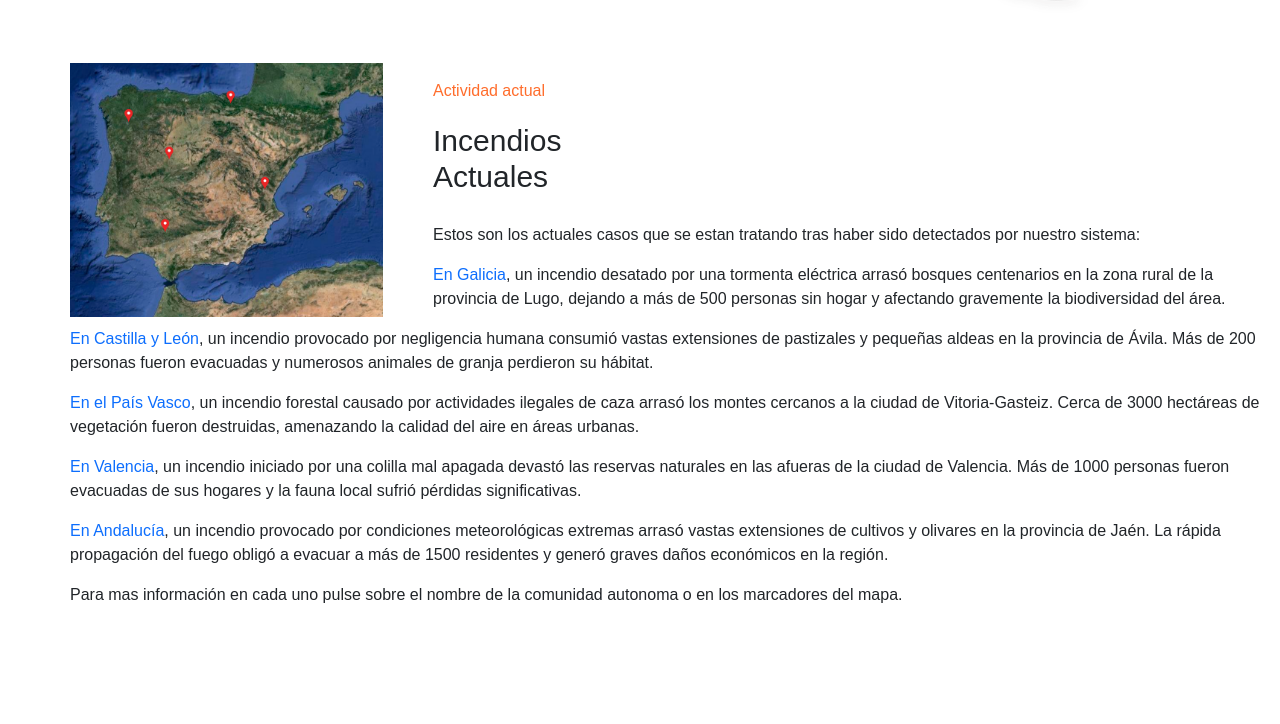
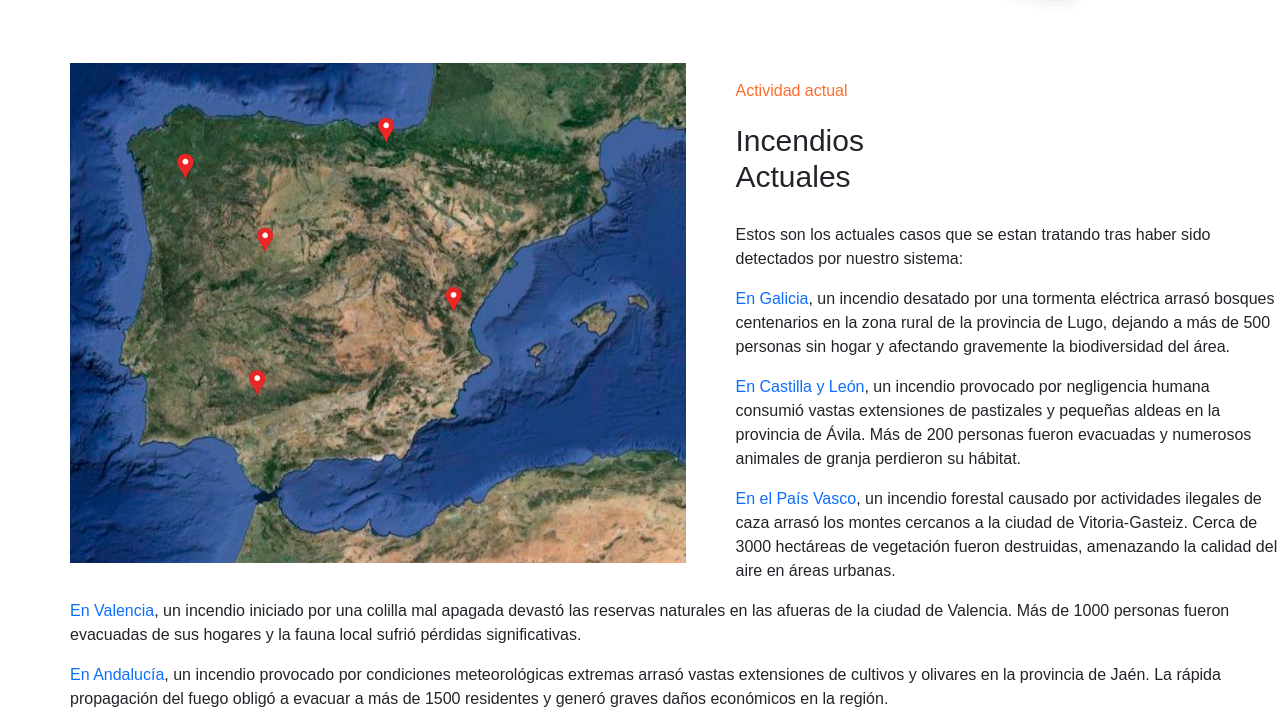
Before and after one commit to TsRolo/TsRolo.github.io, a plain HTML site: page index.html in a window 1280 px wide. Shown: the part 693-1417 px from the top of the page. Drawn offline with nearby package versions, Linux system fonts and the light colour scheme; grey boxes are pictures that could not be loaded.

Commit message:
Update index.html

```diff
--- a/index.html
+++ b/index.html
@@ -36,7 +36,7 @@
 		</div>
         <section id="Mapa">
             <div class="py-6">
-                <p><a href="index.html"><img src="mapa.png" alt="" width="30%" style="float: left; padding-right: 50px;""></a></p>
+                <p><a href="index.html"><img src="mapa.png" alt="" width="55%" max-widht="600px" style="float: left; padding-right: 50px;""></a></p>
                 <div class="text-primary" style="text-align: left; padding-bottom: 20px;">Actividad actual</div>
                 <h2 style="font-size: 30px;">Incendios <br> Actuales</h2>
                 <p>Estos son los actuales casos que se estan tratando tras haber sido detectados por nuestro sistema:
```
